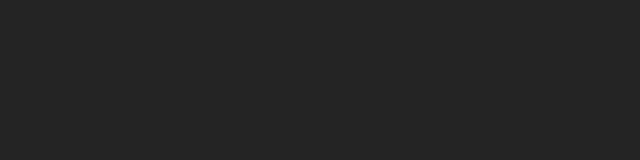
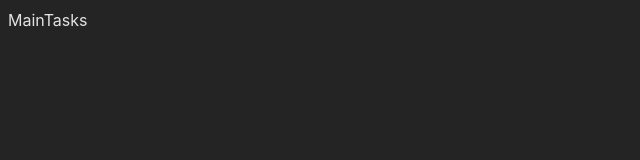
Before and after one commit to rakibul-wdp/full-stack-army, a React (Vite) app in the folder 30-frontend-3-react-functional-component/functional-component/: page /todo in a window 1280 px wide. Before the commit this address had no page. Shown: the top 160 px of the page, without its empty margins (0-640 px from the left). Built offline with nearby package versions, Linux system fonts and the light colour scheme.

Commit message:
create main tasks component

```diff
--- a/30-frontend-3-react-functional-component/functional-component/src/App.jsx
+++ b/30-frontend-3-react-functional-component/functional-component/src/App.jsx
@@ -3,6 +3,7 @@
 import Form from './pages/Form';
 import Home from './pages/Home';
 import Tasks from './pages/Tasks';
+import MainTasks from './pages/MainTasks';
 
 function App() {
   return (
@@ -12,6 +13,7 @@
           <Route path='/' element={<Home />} />
           <Route path='/form' element={<Form />} />
           <Route path='/tasks' element={<Tasks />} />
+          <Route path='/todo' element={<MainTasks />} />
         </Routes>
       </BrowserRouter>
     </div>
--- /dev/null
+++ b/30-frontend-3-react-functional-component/functional-component/src/pages/MainTasks.jsx
@@ -0,0 +1,9 @@
+import React from 'react'
+
+const MainTasks = () => {
+  return (
+    <div>MainTasks</div>
+  )
+}
+
+export default MainTasks;
```
